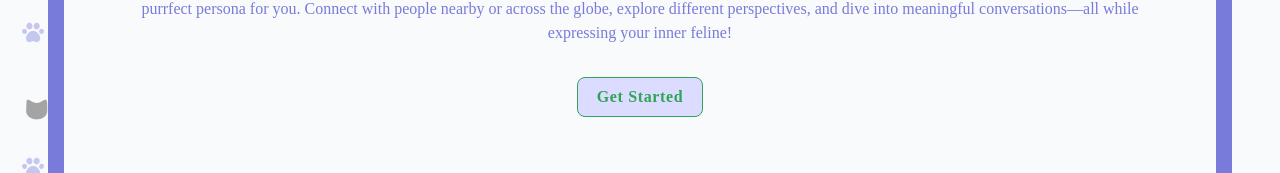
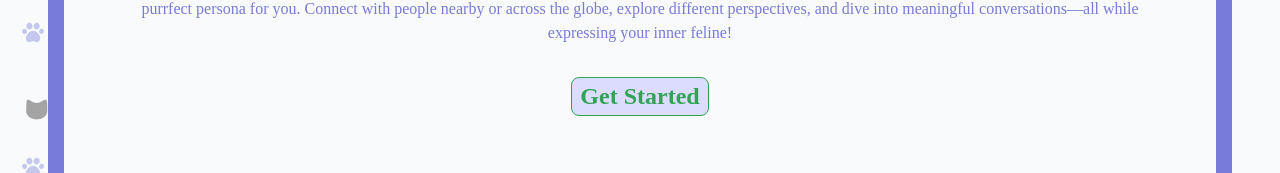
Before and after one commit to guru-bandike/cat-chat, a React (Vite) app in the folder client/: page / in a window 1280 px wide. Shown: the part 421-594 px from the top of the page. Built offline with nearby package versions, Linux system fonts and the light colour scheme; a web font is replaced by a local one.

Commit message:
Adjest Get Started Button Size

```diff
--- a/client/src/index.css
+++ b/client/src/index.css
@@ -115,7 +115,6 @@ button {
   font-family: inherit;
   cursor: pointer;
   transition: border-color 0.25s;
-  letter-spacing: 0.04rem;
 }
 
 button:hover {
--- a/client/src/pages/welcome/Welcome.css
+++ b/client/src/pages/welcome/Welcome.css
@@ -40,6 +40,8 @@
   border: 1px solid var(--highlight-color);
   margin-top: 2rem;
   transition: all 0.15s ease-in;
+  font-size: 1.5rem;
+  padding: 0.3rem 0.5rem;
 }
 
 .get-started-btn:hover {
```
